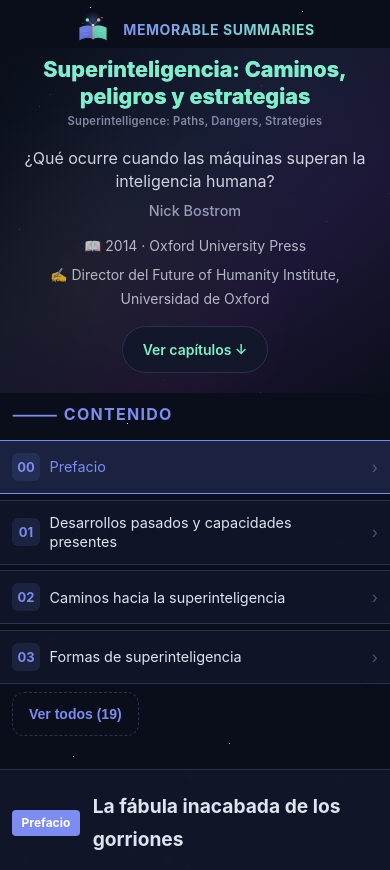
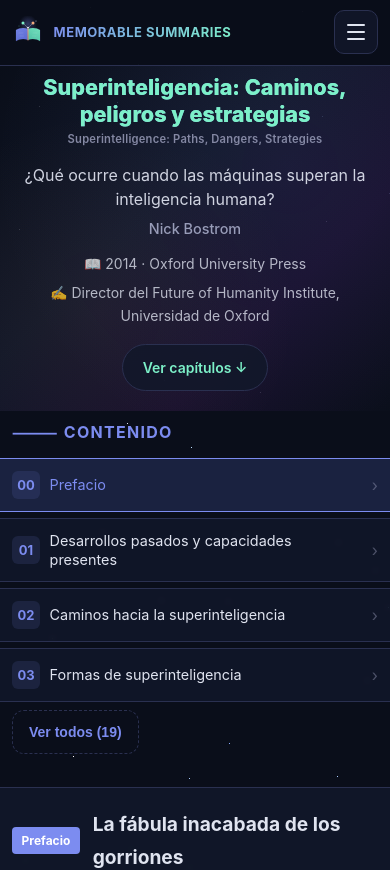
Before and after one commit to LucasJappert/memorable-summaries, a Vue app: page / in a window 390 px wide. Shown: the top 870 px of the page. Built offline with nearby package versions, Linux system fonts and the light colour scheme.

Commit message:
Agregar menú hamburguesa con drawer de capítulos en mobile.
Header sticky en todos los tamaños; panel lateral con navegación, sección activa y cierre al elegir capítulo. Oculto en desktop donde ya hay TOC lateral.

Co-authored-by: Cursor <cursoragent@cursor.com>

```diff
--- a/src/App.vue
+++ b/src/App.vue
@@ -17,7 +17,7 @@ const book = superintelligence
   <Starfield />
   <ReadingProgress />
 
-  <SiteHeader />
+  <SiteHeader :toc="book.toc" />
   <HeroSection :meta="book.meta" />
 
   <div class="page-layout">
--- a/src/assets/styles.css
+++ b/src/assets/styles.css
@@ -464,29 +464,38 @@
 
   /* Site header */
   .site-header {
-    position: relative;
-    z-index: 10;
-    padding: max(0.75rem, env(safe-area-inset-top)) 1rem 0;
-    text-align: center;
+    position: sticky;
+    top: 0;
+    z-index: 50;
+    padding: 0;
+    padding-top: env(safe-area-inset-top, 0px);
+    background: rgba(10, 14, 26, 0.92);
+    backdrop-filter: blur(16px);
+    -webkit-backdrop-filter: blur(16px);
+    border-bottom: 1px solid var(--border);
   }
   .site-header__inner {
-    max-width: 800px;
+    display: flex;
+    align-items: center;
+    justify-content: space-between;
+    gap: 0.75rem;
+    max-width: 1060px;
     margin: 0 auto;
-    display: flex;
-    justify-content: center;
+    padding: 0.65rem var(--gutter-left) 0.65rem var(--gutter-right);
   }
   .site-header__brand {
     display: inline-flex;
     align-items: center;
-    gap: 0.75rem;
+    gap: 0.6rem;
     text-decoration: none;
     color: var(--text);
     transition: opacity 0.2s;
+    min-width: 0;
   }
   .site-header__brand:hover { opacity: 0.88; }
   .site-header__brand:active { opacity: 0.75; }
   .site-header__title {
-    font-size: 0.875rem;
+    font-size: 0.8125rem;
     font-weight: 700;
     letter-spacing: 0.04em;
     text-transform: uppercase;
@@ -494,6 +503,179 @@
     -webkit-background-clip: text;
     -webkit-text-fill-color: transparent;
     background-clip: text;
+    white-space: nowrap;
+    overflow: hidden;
+    text-overflow: ellipsis;
+  }
+  .site-header__menu-btn {
+    display: flex;
+    align-items: center;
+    justify-content: center;
+    flex-shrink: 0;
+    width: 44px;
+    height: 44px;
+    border: 1px solid var(--border);
+    border-radius: 10px;
+    background: rgba(18, 24, 43, 0.8);
+    cursor: pointer;
+    -webkit-tap-highlight-color: transparent;
+    transition: border-color 0.2s, background 0.2s;
+  }
+  .site-header__menu-btn:active {
+    border-color: var(--accent);
+    background: var(--surface2);
+  }
+  @media (hover: hover) {
+    .site-header__menu-btn:hover {
+      border-color: var(--accent);
+      background: var(--surface2);
+    }
+  }
+  .hamburger {
+    display: flex;
+    flex-direction: column;
+    justify-content: center;
+    gap: 5px;
+    width: 18px;
+  }
+  .hamburger span {
+    display: block;
+    height: 2px;
+    width: 100%;
+    background: var(--text);
+    border-radius: 1px;
+    transition: transform 0.2s, opacity 0.2s;
+  }
+  .hamburger--open span:nth-child(1) {
+    transform: translateY(7px) rotate(45deg);
+  }
+  .hamburger--open span:nth-child(2) {
+    opacity: 0;
+  }
+  .hamburger--open span:nth-child(3) {
+    transform: translateY(-7px) rotate(-45deg);
+  }
+
+  /* Mobile nav drawer */
+  .nav-drawer {
+    position: fixed;
+    inset: 0;
+    z-index: 200;
+    display: flex;
+    justify-content: flex-end;
+  }
+  .nav-drawer__backdrop {
+    position: absolute;
+    inset: 0;
+    border: none;
+    background: rgba(5, 8, 16, 0.65);
+    cursor: pointer;
+  }
+  .nav-drawer__panel {
+    position: relative;
+    z-index: 1;
+    display: flex;
+    flex-direction: column;
+    width: min(100vw, 320px);
+    max-width: 100%;
+    height: 100%;
+    background: var(--surface);
+    border-left: 1px solid var(--border);
+    box-shadow: -8px 0 32px rgba(0, 0, 0, 0.35);
+    padding-top: env(safe-area-inset-top, 0px);
+    padding-bottom: env(safe-area-inset-bottom, 0px);
+  }
+  .nav-drawer__header {
+    display: flex;
+    align-items: center;
+    justify-content: space-between;
+    padding: 1rem var(--gutter-left);
+    border-bottom: 1px solid var(--border);
+    flex-shrink: 0;
+  }
+  .nav-drawer__title {
+    font-size: 0.9rem;
+    font-weight: 700;
+    color: var(--accent);
+    text-transform: uppercase;
+    letter-spacing: 0.06em;
+  }
+  .nav-drawer__close {
+    display: flex;
+    align-items: center;
+    justify-content: center;
+    width: 36px;
+    height: 36px;
+    border: none;
+    border-radius: 8px;
+    background: transparent;
+    color: var(--text2);
+    font-size: 1rem;
+    cursor: pointer;
+  }
+  .nav-drawer__close:active {
+    background: var(--surface2);
+    color: var(--text);
+  }
+  .nav-drawer__list {
+    flex: 1;
+    overflow-y: auto;
+    padding: 0.5rem 0;
+    -webkit-overflow-scrolling: touch;
+  }
+  .nav-drawer__item {
+    display: flex;
+    align-items: flex-start;
+    gap: 0.65rem;
+    padding: 0.85rem var(--gutter-left);
+    text-decoration: none;
+    color: var(--text);
+    border-left: 3px solid transparent;
+    transition: background 0.15s, border-color 0.15s;
+    -webkit-tap-highlight-color: transparent;
+  }
+  .nav-drawer__item:active {
+    background: rgba(26, 34, 64, 0.6);
+  }
+  .nav-drawer__item--active {
+    background: rgba(26, 34, 64, 0.8);
+    border-left-color: var(--accent);
+    color: var(--accent);
+  }
+  .nav-drawer__num {
+    flex-shrink: 0;
+    min-width: 1.75rem;
+    height: 1.75rem;
+    display: flex;
+    align-items: center;
+    justify-content: center;
+    font-size: 0.75rem;
+    font-weight: 700;
+    color: var(--accent);
+    background: rgba(124, 140, 240, 0.12);
+    border-radius: 6px;
+  }
+  .nav-drawer__label {
+    flex: 1;
+    font-size: 0.875rem;
+    line-height: 1.35;
+    padding-top: 0.15rem;
+  }
+  .nav-drawer-enter-active,
+  .nav-drawer-leave-active {
+    transition: opacity 0.22s ease;
+  }
+  .nav-drawer-enter-active .nav-drawer__panel,
+  .nav-drawer-leave-active .nav-drawer__panel {
+    transition: transform 0.22s ease;
+  }
+  .nav-drawer-enter-from,
+  .nav-drawer-leave-to {
+    opacity: 0;
+  }
+  .nav-drawer-enter-from .nav-drawer__panel,
+  .nav-drawer-leave-to .nav-drawer__panel {
+    transform: translateX(100%);
   }
 
   /* Page layout */
@@ -1014,22 +1196,10 @@
       height: 3px;
     }
 
-    .site-header {
-      position: sticky;
-      top: 0;
-      padding: 0;
-      padding-top: env(safe-area-inset-top);
-      text-align: left;
-      background: rgba(10, 14, 26, 0.88);
-      backdrop-filter: blur(16px);
-      -webkit-backdrop-filter: blur(16px);
-      border-bottom: 1px solid var(--border);
+    .site-header__inner {
+      padding: 0.75rem 2rem;
     }
-    .site-header__inner {
-      max-width: none;
-      padding: 0.75rem 2rem;
-      justify-content: flex-start;
-    }
+
     .site-header__title {
       font-size: 0.95rem;
     }
@@ -1045,23 +1215,20 @@
       flex-direction: column;
     }
 
-    .hero__title-main {
-      order: 1;
+    .hero__title-es,
+    .hero__title-main:not(.hero__title-main--original) {
       font-size: clamp(2rem, 6vw, 3.5rem);
+      font-weight: 800;
     }
 
     .hero__title-main--original {
-      font-size: clamp(2rem, 6vw, 3.5rem);
-      opacity: 1;
-      margin-top: 0;
-    }
-
-    .hero__title-es {
-      order: 2;
-      font-size: 0.72em;
-      font-weight: 700;
+      font-size: clamp(0.95rem, 2vw, 1.2rem);
+      font-weight: 600;
+      opacity: 0.85;
       margin-top: 0.35rem;
-      opacity: 0.92;
+      background: none;
+      -webkit-text-fill-color: var(--text2);
+      color: var(--text2);
     }
 
     .hero .subtitle {
@@ -1109,6 +1276,10 @@
   }
 
   @media (min-width: 1024px) {
+    .site-header__menu-btn {
+      display: none;
+    }
+
     .page-layout {
       grid-template-columns: 210px 1fr;
       max-width: 1060px;
--- a/src/components/SiteHeader.vue
+++ b/src/components/SiteHeader.vue
@@ -1,14 +1,106 @@
 <script setup lang="ts">
+import { computed, onMounted, onUnmounted, ref, watch } from 'vue'
+import type { TocItem } from '../types/book'
+import { useActiveSection } from '../composables/useActiveSection'
 import BrandLogo from './BrandLogo.vue'
+
+const props = defineProps<{ toc: TocItem[] }>()
+
+const menuOpen = ref(false)
+
+const sectionIds = computed(() => props.toc.map((item) => item.id))
+const { activeId } = useActiveSection(sectionIds)
+
+watch(menuOpen, (open) => {
+  document.body.style.overflow = open ? 'hidden' : ''
+})
+
+function toggleMenu() {
+  menuOpen.value = !menuOpen.value
+}
+
+function closeMenu() {
+  menuOpen.value = false
+}
+
+function onKeydown(event: KeyboardEvent) {
+  if (event.key === 'Escape') closeMenu()
+}
+
+onMounted(() => window.addEventListener('keydown', onKeydown))
+onUnmounted(() => {
+  window.removeEventListener('keydown', onKeydown)
+  document.body.style.overflow = ''
+})
 </script>
 
 <template>
   <header class="site-header">
     <div class="site-header__inner">
       <a href="#" class="site-header__brand" aria-label="Memorable Summaries — inicio">
-        <BrandLogo :size="36" />
+        <BrandLogo :size="32" />
         <span class="site-header__title">Memorable Summaries</span>
       </a>
+
+      <button
+        type="button"
+        class="site-header__menu-btn"
+        aria-label="Menú de capítulos"
+        :aria-expanded="menuOpen"
+        aria-controls="nav-drawer"
+        @click="toggleMenu"
+      >
+        <span class="hamburger" :class="{ 'hamburger--open': menuOpen }">
+          <span />
+          <span />
+          <span />
+        </span>
+      </button>
     </div>
   </header>
+
+  <Teleport to="body">
+    <Transition name="nav-drawer">
+      <div v-if="menuOpen" class="nav-drawer" role="presentation">
+        <button
+          type="button"
+          class="nav-drawer__backdrop"
+          aria-label="Cerrar menú"
+          @click="closeMenu"
+        />
+
+        <nav
+          id="nav-drawer"
+          class="nav-drawer__panel"
+          aria-label="Capítulos"
+        >
+          <div class="nav-drawer__header">
+            <h2 class="nav-drawer__title">Capítulos</h2>
+            <button
+              type="button"
+              class="nav-drawer__close"
+              aria-label="Cerrar menú"
+              @click="closeMenu"
+            >
+              ✕
+            </button>
+          </div>
+
+          <div class="nav-drawer__list">
+            <a
+              v-for="item in toc"
+              :key="item.id"
+              :href="`#${item.id}`"
+              class="nav-drawer__item"
+              :class="{ 'nav-drawer__item--active': activeId === item.id }"
+              @click="closeMenu"
+            >
+              <span class="nav-drawer__num">{{ item.num }}</span>
+              <span class="nav-drawer__label">{{ item.label }}</span>
+            </a>
+          </div>
+        </nav>
+      </div>
+    </Transition>
+  </Teleport>
 </template>
```
